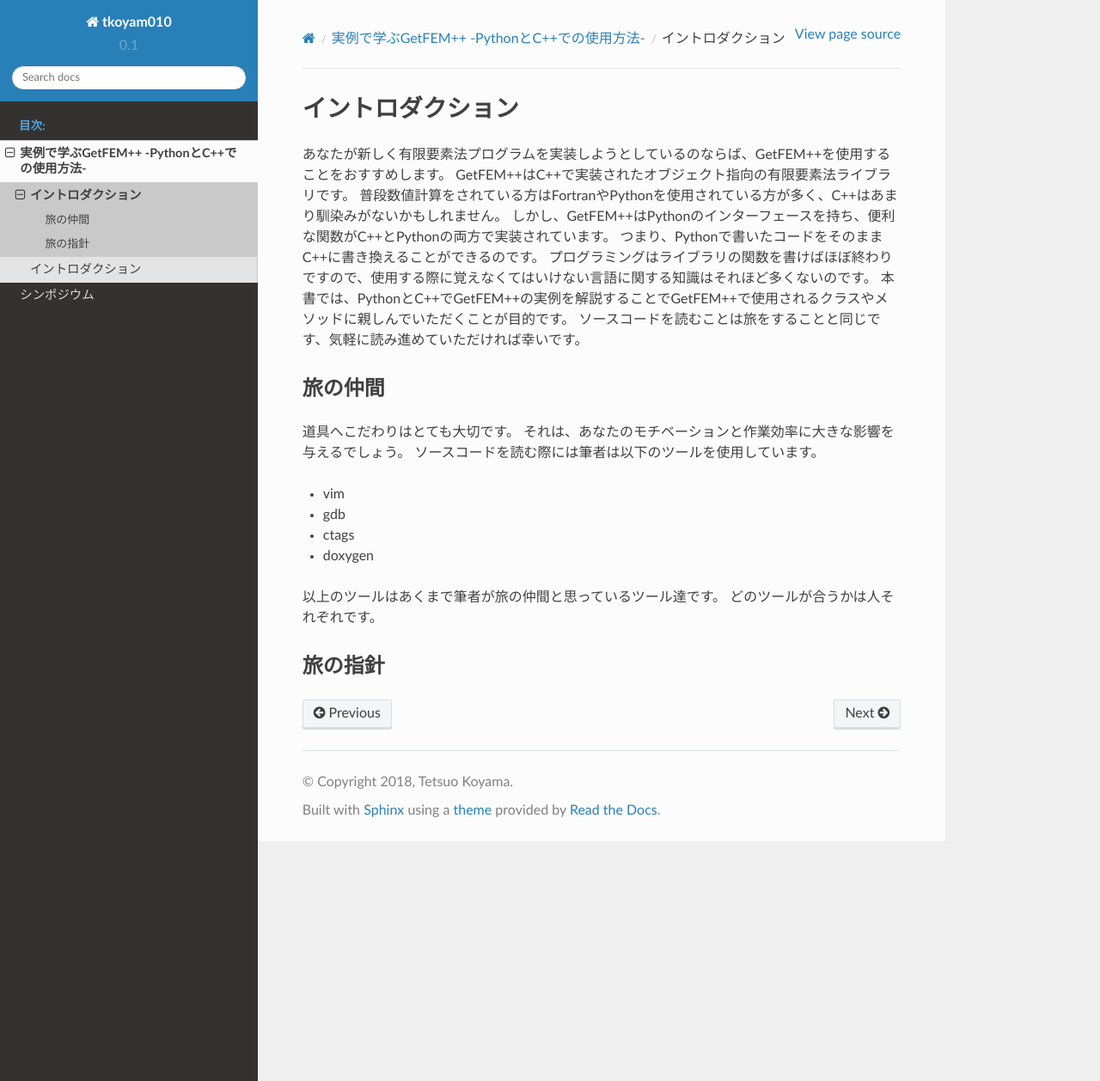
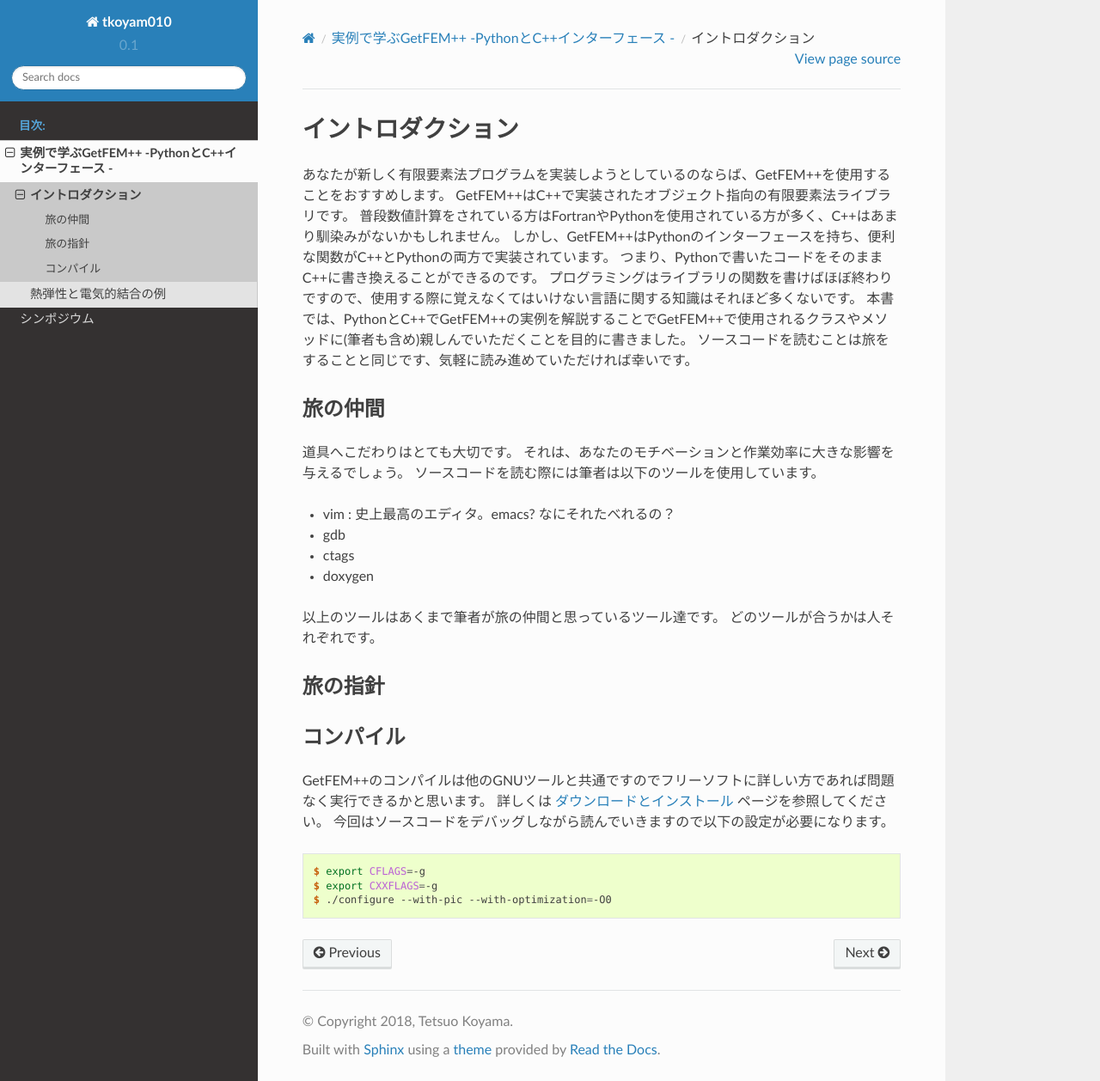
Before and after one commit to tkoyama010/tkoyama010.github.io, a Sphinx documentation site: the page built from sphinx/source/getfem_examples/intro.rst, in a window 1280 px wide and 1258 px high. Shown: the whole window at 86% size. Built offline with Sphinx 7.4.7 and the Read the Docs theme 2.0.0, drawn with Linux system fonts in a browser that asks for light colours; formulas are drawn with MathJax 3.

Commit message:
執筆内容を反映

```diff
--- a/sphinx/source/getfem_examples/index.rst
+++ b/sphinx/source/getfem_examples/index.rst
@@ -1,6 +1,6 @@
 
-実例で学ぶGetFEM++ -PythonとC++での使用方法-
-############################################
+実例で学ぶGetFEM++ -PythonとC++インターフェース -
+#################################################
 
 .. toctree::
    :maxdepth: 2
--- a/sphinx/source/getfem_examples/intro.rst
+++ b/sphinx/source/getfem_examples/intro.rst
@@ -7,8 +7,8 @@ GetFEM++はC++で実装されたオブジェクト指向の有限要素法ライ
 普段数値計算をされている方はFortranやPythonを使用されている方が多く、C++はあまり馴染みがないかもしれません。
 しかし、GetFEM++はPythonのインターフェースを持ち、便利な関数がC++とPythonの両方で実装されています。
 つまり、Pythonで書いたコードをそのままC++に書き換えることができるのです。
-プログラミングはライブラリの関数を書けばほぼ終わりですので、使用する際に覚えなくてはいけない言語に関する知識はそれほど多くないのです。
-本書では、PythonとC++でGetFEM++の実例を解説することでGetFEM++で使用されるクラスやメソッドに親しんでいただくことが目的です。
+プログラミングはライブラリの関数を書けばほぼ終わりですので、使用する際に覚えなくてはいけない言語に関する知識はそれほど多くないです。
+本書では、PythonとC++でGetFEM++の実例を解説することでGetFEM++で使用されるクラスやメソッドに(筆者も含め)親しんでいただくことを目的に書きました。
 ソースコードを読むことは旅をすることと同じです、気軽に読み進めていただければ幸いです。
 
 旅の仲間
@@ -18,7 +18,7 @@ GetFEM++はC++で実装されたオブジェクト指向の有限要素法ライ
 それは、あなたのモチベーションと作業効率に大きな影響を与えるでしょう。
 ソースコードを読む際には筆者は以下のツールを使用しています。
 
-- vim
+- vim : 史上最高のエディタ。emacs? なにそれたべれるの？
 - gdb
 - ctags
 - doxygen
@@ -28,3 +28,16 @@ GetFEM++はC++で実装されたオブジェクト指向の有限要素法ライ
 
 旅の指針
 ^^^^^^^^
+
+コンパイル
+^^^^^^^^^^
+
+GetFEM++のコンパイルは他のGNUツールと共通ですのでフリーソフトに詳しい方であれば問題なく実行できるかと思います。
+詳しくは `ダウンロードとインストール <https://tkoyama010.github.io/getfem-docs-html-ja/download.html>`_ ページを参照してください。
+今回はソースコードをデバッグしながら読んでいきますので以下の設定が必要になります。
+
+.. code-block:: console
+
+   $ export CFLAGS=-g
+   $ export CXXFLAGS=-g
+   $ ./configure --with-pic --with-optimization=-O0
--- a/sphinx/source/getfem_examples/thermo_elasticity_electrical_coupling.rst
+++ b/sphinx/source/getfem_examples/thermo_elasticity_electrical_coupling.rst
@@ -1,5 +1,2 @@
-
-イントロダクション
-==================
-
-旅の仲間
+熱弾性と電気的結合の例
+======================
```
